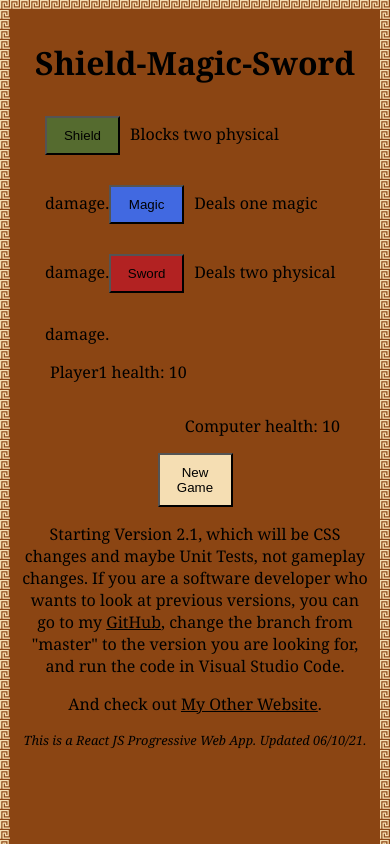
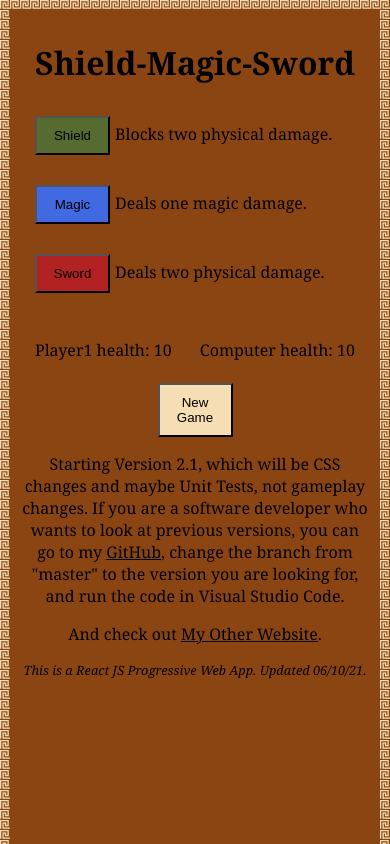
Before and after one commit to L1ndseyHerman/New_Shield_Magic_Sword, a React (Create React App) app: page / in a window 390 px wide. Shown: the top 844 px of the page. Built offline with nearby package versions, Linux system fonts and the light colour scheme.

Commit message:
More padding/width changes

```diff
--- a/src/index.css
+++ b/src/index.css
@@ -118,28 +118,20 @@ footer {
   #whereIsTheOtherDiv {
     margin-left: 10px;
     margin-right: 10px;
-    /*padding-left: 10px;
-    padding-right: 10px;*/
-    /* Will this fix the phone label issue? */
-    padding-left: 5px;
-    padding-right: 5px;
+    padding-left: 10px;
+    padding-right: 10px;
   }
 
   #buttonsAndDescriptionsDiv {
-    width: 300px;
+    width: 320px;
   }
 
   label {
     padding-right: 0px;
+    padding-left: 5px;
   }
 
   #healthAndTurnInfoDiv {
-    width: 300px;
-  }
-
-  /* Will this fix the phone label issue? */
-  p {
-    padding-left: 5px;
-    padding-right: 5px;
+    width: 320px;
   }
 }
```
